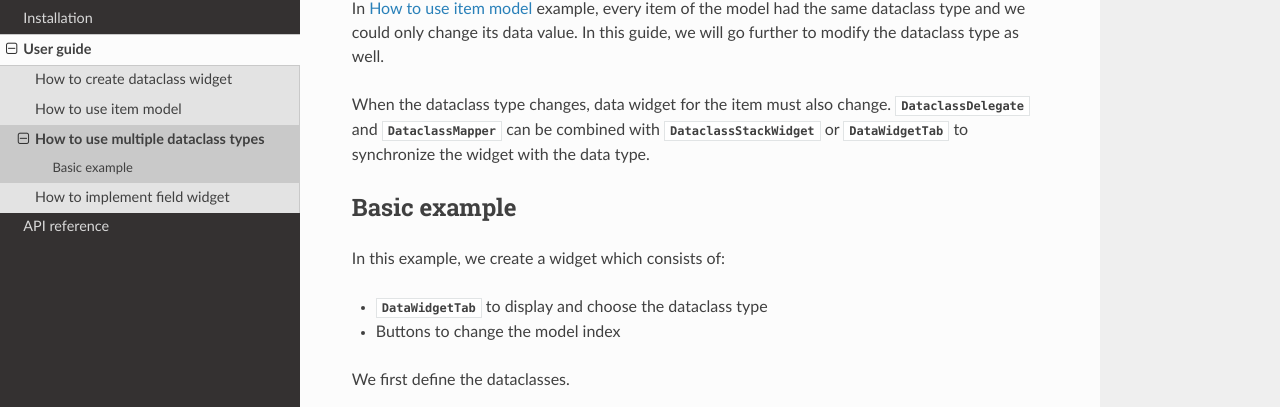
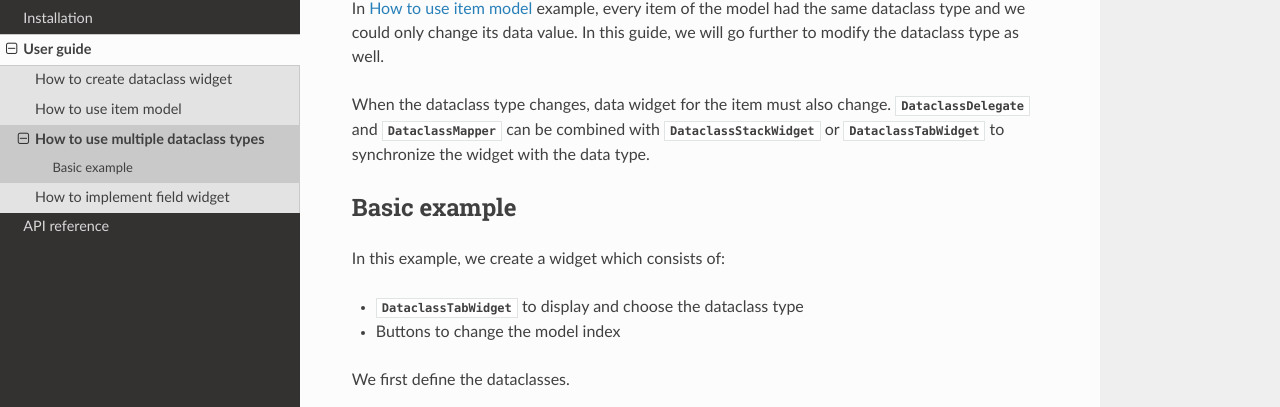
Before and after one commit to JSS95/dawiq, a Sphinx documentation site: the page built from doc/source/user-guide/multi-dcls.rst, in a window 1280 px wide and 900 px high. Shown: the part 163-570 px from the top of the window. Built offline with Sphinx 7.4.7 and the Read the Docs theme 2.0.0, drawn with Linux system fonts in a browser that asks for light colours.

Commit message:
refact: change class name
Rename DataWidgetTabto DataclassTabWidget

```diff
--- a/dawiq/__init__.py
+++ b/dawiq/__init__.py
@@ -27,7 +27,7 @@ from .datawidget import (
 )
 from .multitype import (
     DataclassStackWidget,
-    DataWidgetTab,
+    DataclassTabWidget,
 )
 from .delegate import (
     DataclassDelegate,
@@ -49,7 +49,7 @@ __all__ = [
     "type2Widget",
     "dataclass2Widget",
     "DataclassStackWidget",
-    "DataWidgetTab",
+    "DataclassTabWidget",
     "DataclassDelegate",
     "DataclassMapper",
 ]
--- a/doc/source/user-guide/multi-dcls.rst
+++ b/doc/source/user-guide/multi-dcls.rst
@@ -10,14 +10,14 @@ In :ref:`data-model` example, every item of the model had the same dataclass typ
 In this guide, we will go further to modify the dataclass type as well.
 
 When the dataclass type changes, data widget for the item must also change.
-:class:`.DataclassDelegate` and :class:`.DataclassMapper` can be combined with :class:`.DataclassStackWidget` or :class:`.DataWidgetTab` to synchronize the widget with the data type.
+:class:`.DataclassDelegate` and :class:`.DataclassMapper` can be combined with :class:`.DataclassStackWidget` or :class:`.DataclassTabWidget` to synchronize the widget with the data type.
 
 Basic example
 =============
 
 In this example, we create a widget which consists of:
 
-* :class:`.DataWidgetTab` to display and choose the dataclass type
+* :class:`.DataclassTabWidget` to display and choose the dataclass type
 * Buttons to change the model index
 
 We first define the dataclasses.
@@ -48,7 +48,7 @@ Then we construct the widget with basic API, and add the dataclass types.
 
         from PySide6.QtWidgets import QApplication, QWidget, QVBoxLayout, QPushButton
         from PySide6.QtCore import Signal
-        from dawiq import DataWidgetTab, dataclass2Widget
+        from dawiq import DataclassTabWidget, dataclass2Widget
         import sys
 
         app = QApplication(sys.argv)
@@ -63,7 +63,7 @@ Then we construct the widget with basic API, and add the dataclass types.
 
                 self.setLayout(QVBoxLayout())
 
-                self.tabWidget = DataWidgetTab()
+                self.tabWidget = DataclassTabWidget()
                 self.layout().addWidget(self.tabWidget)
 
                 self.btn1 = QPushButton("Previous")
@@ -87,7 +87,7 @@ Then we construct the widget with basic API, and add the dataclass types.
 
         from PyQt6.QtWidgets import QApplication, QWidget, QVBoxLayout, QPushButton
         from PyQt6.QtCore import pyqtSignal
-        from dawiq import DataWidgetTab, dataclass2Widget
+        from dawiq import DataclassTabWidget, dataclass2Widget
         import sys
 
         app = QApplication(sys.argv)
@@ -102,7 +102,7 @@ Then we construct the widget with basic API, and add the dataclass types.
 
                 self.setLayout(QVBoxLayout())
 
-                self.tabWidget = DataWidgetTab()
+                self.tabWidget = DataclassTabWidget()
                 self.layout().addWidget(self.tabWidget)
 
                 self.btn1 = QPushButton("Previous")
@@ -126,7 +126,7 @@ Then we construct the widget with basic API, and add the dataclass types.
 
         from PySide2.QtWidgets import QApplication, QWidget, QVBoxLayout, QPushButton
         from PySide2.QtCore import Signal
-        from dawiq import DataWidgetTab, dataclass2Widget
+        from dawiq import DataclassTabWidget, dataclass2Widget
         import sys
 
         app = QApplication(sys.argv)
@@ -141,7 +141,7 @@ Then we construct the widget with basic API, and add the dataclass types.
 
                 self.setLayout(QVBoxLayout())
 
-                self.tabWidget = DataWidgetTab()
+                self.tabWidget = DataclassTabWidget()
                 self.layout().addWidget(self.tabWidget)
 
                 self.btn1 = QPushButton("Previous")
@@ -165,7 +165,7 @@ Then we construct the widget with basic API, and add the dataclass types.
 
         from PyQt5.QtWidgets import QApplication, QWidget, QVBoxLayout, QPushButton
         from PyQt5.QtCore import pyqtSignal
-        from dawiq import DataWidgetTab, dataclass2Widget
+        from dawiq import DataclassTabWidget, dataclass2Widget
         import sys
 
         app = QApplication(sys.argv)
@@ -180,7 +180,7 @@ Then we construct the widget with basic API, and add the dataclass types.
 
                 self.setLayout(QVBoxLayout())
 
-                self.tabWidget = DataWidgetTab()
+                self.tabWidget = DataclassTabWidget()
                 self.layout().addWidget(self.tabWidget)
 
                 self.btn1 = QPushButton("Previous")
```
Also changed, not shown: 4 other files.
